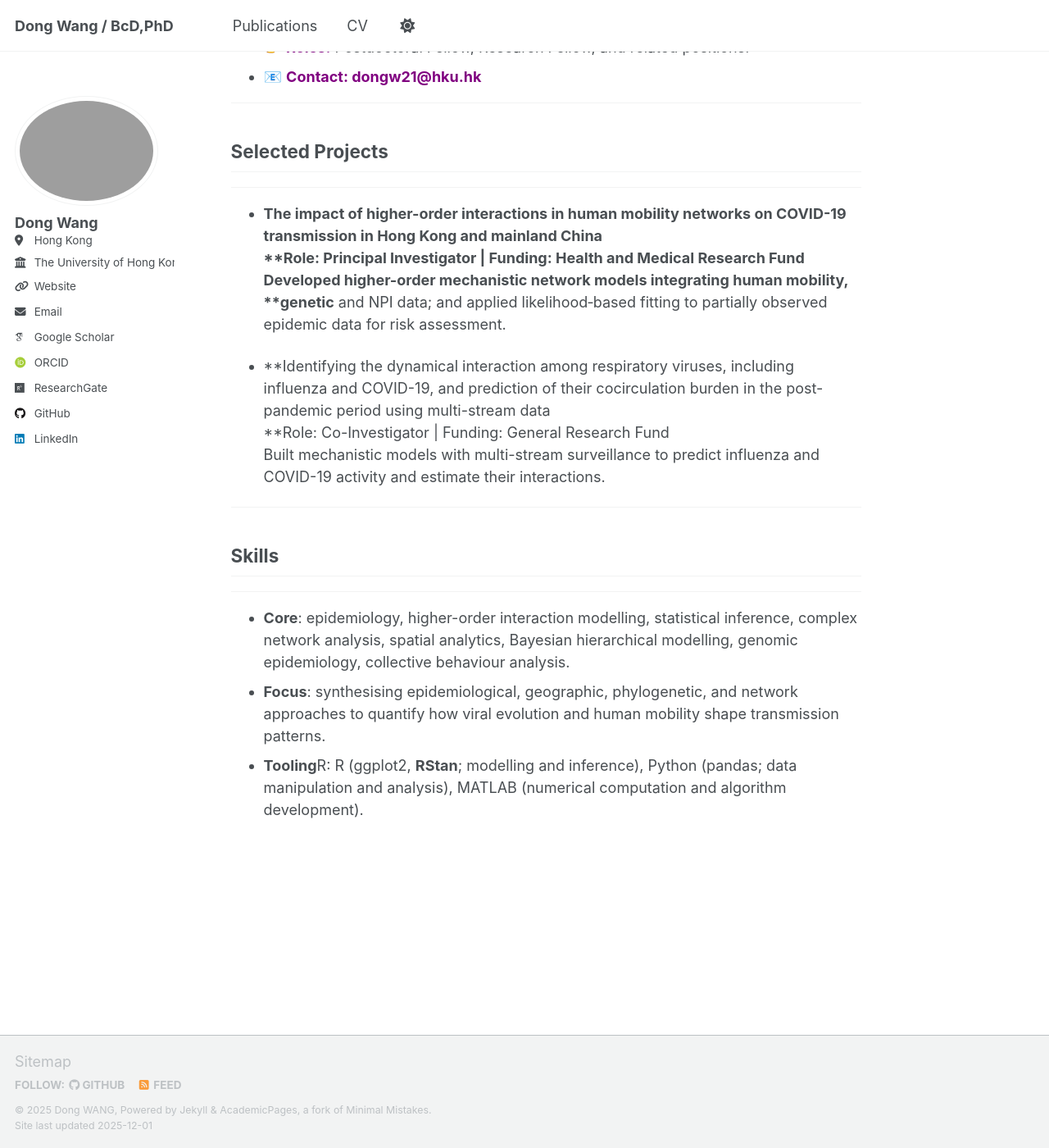
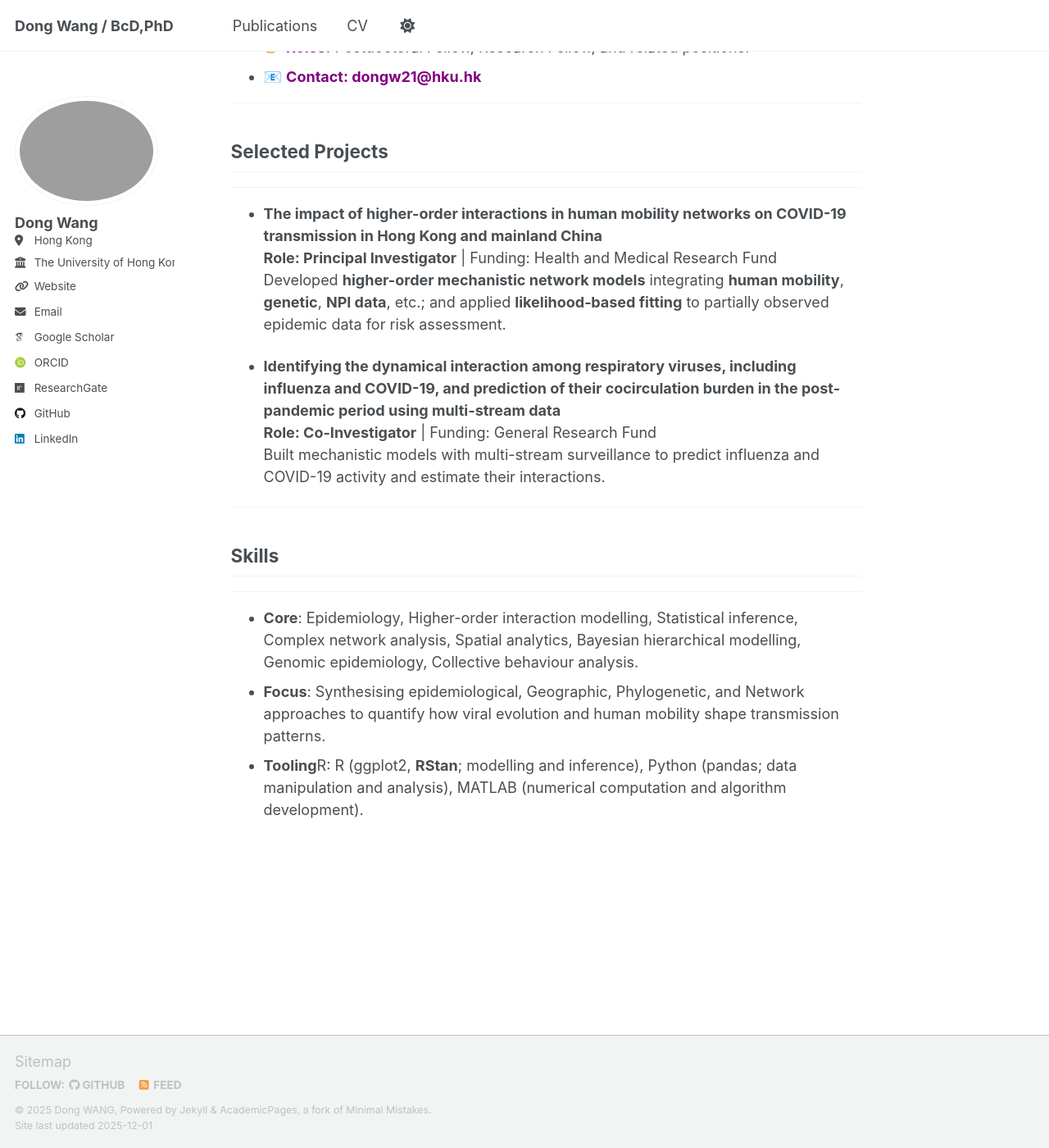
Before and after one commit to WangDongHKU/Dong_WANG.github.io, a Jekyll site: the page built from _pages/about.md, in a window 1280 px wide and 1400 px high, scrolled down 657 px. Shown: the whole window at 82% size. Built offline with Jekyll 4.4.1, drawn with Linux system fonts in a browser that asks for light colours; some web fonts are replaced; a script that is not in the unit is left out.

Commit message:
Update about.md
Signed-off-by: DONG WANG <92856596+WangDongHKU@users.noreply.github.com>

```diff
--- a/_pages/about.md
+++ b/_pages/about.md
@@ -23,17 +23,17 @@ I am a  Postdoctoral Fellow at HKU School of Public Health with a PhD in **Mathe
 ---
 ## Selected Projects
 ---
-- **The impact of higher-order interactions in human mobility networks on COVID-19 transmission in Hong Kong and mainland China
-   **Role: Principal Investigator | Funding: Health and Medical Research Fund
-Developed  higher-order mechanistic network models integrating human mobility, **genetic** and NPI data; and applied likelihood‑based fitting to partially observed epidemic data for risk assessment.
+- **The impact of higher-order interactions in human mobility networks on COVID-19 transmission in Hong Kong and mainland China**
+   **Role: Principal Investigator** | Funding: Health and Medical Research Fund
+Developed  **higher-order mechanistic network models** integrating **human mobility**, **genetic**, **NPI data**, etc.; and applied **likelihood‑based fitting** to partially observed epidemic data for risk assessment.
 
-- **Identifying the dynamical interaction among respiratory viruses, including influenza and COVID-19, and prediction of their cocirculation burden in the post-pandemic period using multi-stream data
-   **Role: Co-Investigator | Funding: General Research Fund
+- **Identifying the dynamical interaction among respiratory viruses, including influenza and COVID-19, and prediction of their cocirculation burden in the post-pandemic period using multi-stream data**
+   **Role: Co-Investigator** | Funding: General Research Fund
 Built mechanistic models with multi-stream surveillance to predict influenza and COVID-19 activity and estimate their interactions.
 
 ---
 ## Skills
 ---
--  **Core**: epidemiology, higher-order interaction modelling, statistical inference, complex network analysis, spatial analytics, Bayesian hierarchical modelling, genomic epidemiology, collective behaviour analysis.
--  **Focus**: synthesising epidemiological, geographic, phylogenetic, and network approaches to quantify how viral evolution and human mobility shape transmission patterns.
+-  **Core**: Epidemiology, Higher-order interaction modelling, Statistical inference, Complex network analysis, Spatial analytics, Bayesian hierarchical modelling, Genomic epidemiology, Collective behaviour analysis.
+-  **Focus**: Synthesising epidemiological, Geographic, Phylogenetic, and Network approaches to quantify how viral evolution and human mobility shape transmission patterns.
 -  **Tooling**R: R (ggplot2, **RStan**; modelling and inference), Python (pandas; data manipulation and analysis), MATLAB (numerical computation and algorithm development).
```
